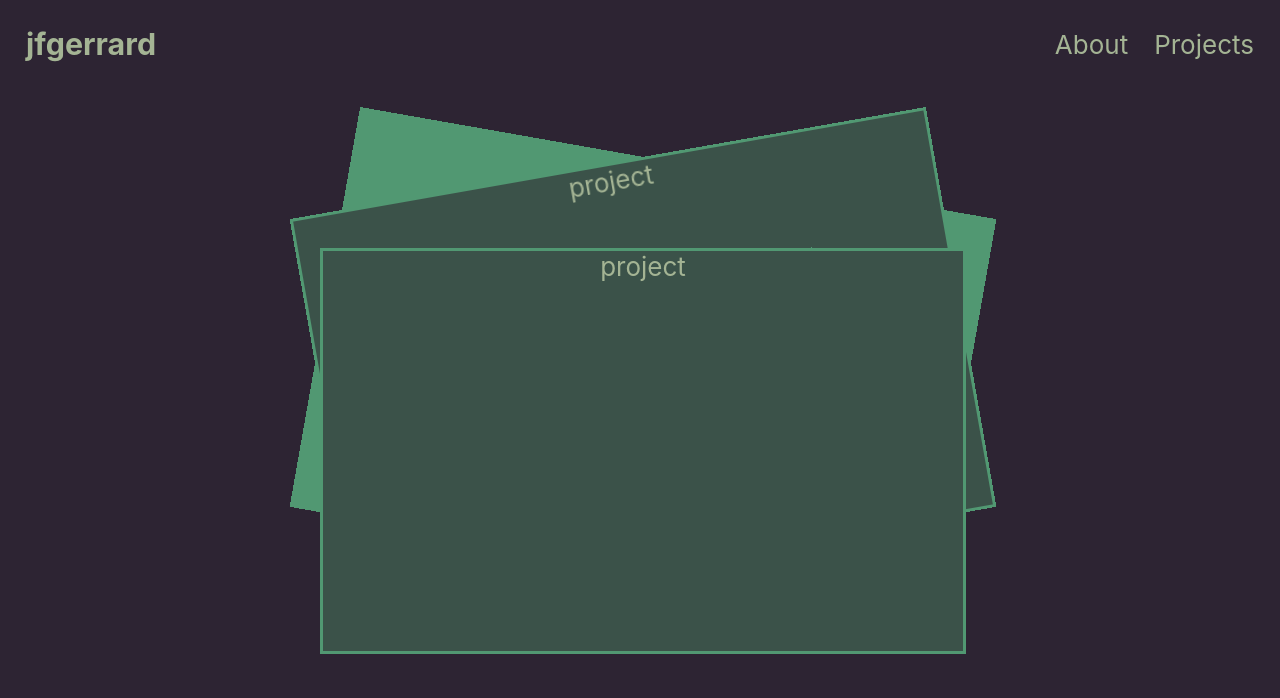
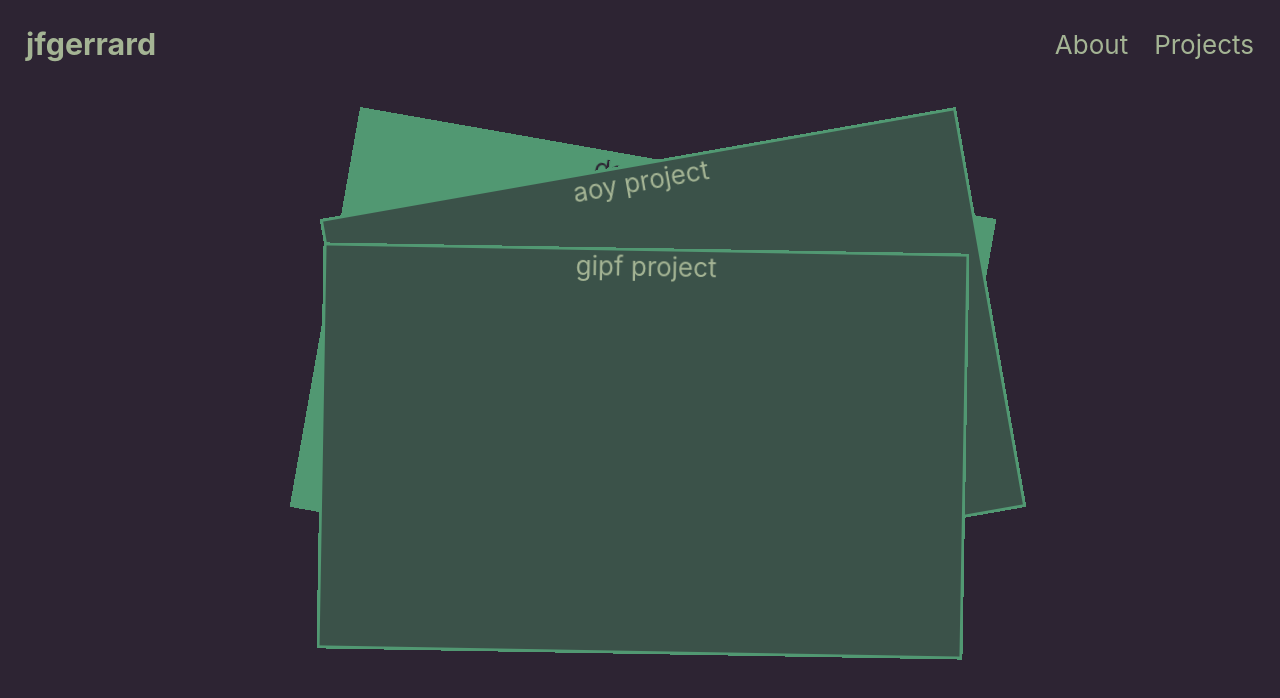
Before and after one commit to sulphite/sulphite.github.io, a React (Create React App) app: page / in a window 1280 px wide. Shown: the top 698 px of the page. Built offline with nearby package versions, Linux system fonts and the light colour scheme.

Commit message:
convert project cards into motion divs

```diff
--- a/src/App.js
+++ b/src/App.js
@@ -2,6 +2,7 @@ import logo from './logo.svg';
 import { motion, useScroll } from "framer-motion"
 import './App.css';
 import Navbar from "./components/Navbar"
+import About from "./components/About"
 
 
 function App() {
@@ -14,10 +15,20 @@ function App() {
           className='project-container fixed'
           id="donut"
           animate={{rotate: "10deg", x: 0}}
-          transition={{ ease: "easeOut", duration: 0.2, x: { duration: 0.1} }}
-          whileHover={{x: -100, rotate: "15deg"}}></motion.div>
-        <div className='project-container fixed' id="aoy">project</div>
-        <div className='project-container' id="gipf">project</div>
+          transition={{ ease: "easeOut", duration: 0.2, x: { duration: 0.2} }}
+          whileHover={{x: -100, rotate: "15deg"}}>donut project</motion.div>
+        <motion.div
+          className='project-container fixed'
+          id="aoy"
+          animate={{rotate: "-10deg", x: 30, y: 0 }}
+          transition={{ ease: "easeOut", duration: 0.2, x: { duration: 0.2} }}
+          whileHover={{x: 120, y: 20,rotate: "-15deg"}}>aoy project</motion.div>
+        <motion.div
+          className='project-container'
+          id="gipf"
+          animate={{rotate: "1deg", x: 0, y: 0 }}
+          transition={{ ease: "easeOut", duration: 0.2, x: { duration: 0.2} }}
+          whileHover={{x: 0, y: 0,rotate: "5deg"}}>gipf project</motion.div>
       </div>
     </div>
   );
--- a/src/index.css
+++ b/src/index.css
@@ -63,7 +63,6 @@ code {
   position: relative;
   top: 20vh;
   left: 25vw;
-  transition: all 0.2s ease-in-out;
 }
 
 .fixed {position: fixed;}
@@ -71,22 +70,12 @@ code {
 #donut {
   background: var(--primary);
   color: var(--bg);
-  transform: rotate(5deg);
 }
 
-#aoy {
-  transform: rotate(-10deg);
-}
 
-#gipf {
-}
-
-#aoy.under:hover {
-  top: 25px;
-  left: 20vw;
-}
+/*
 
 #donut.under:hover {
   top: 15px;
   left: 35vw;
-}
+} */
```
Also changed, not shown: src/components/About.js (added).
